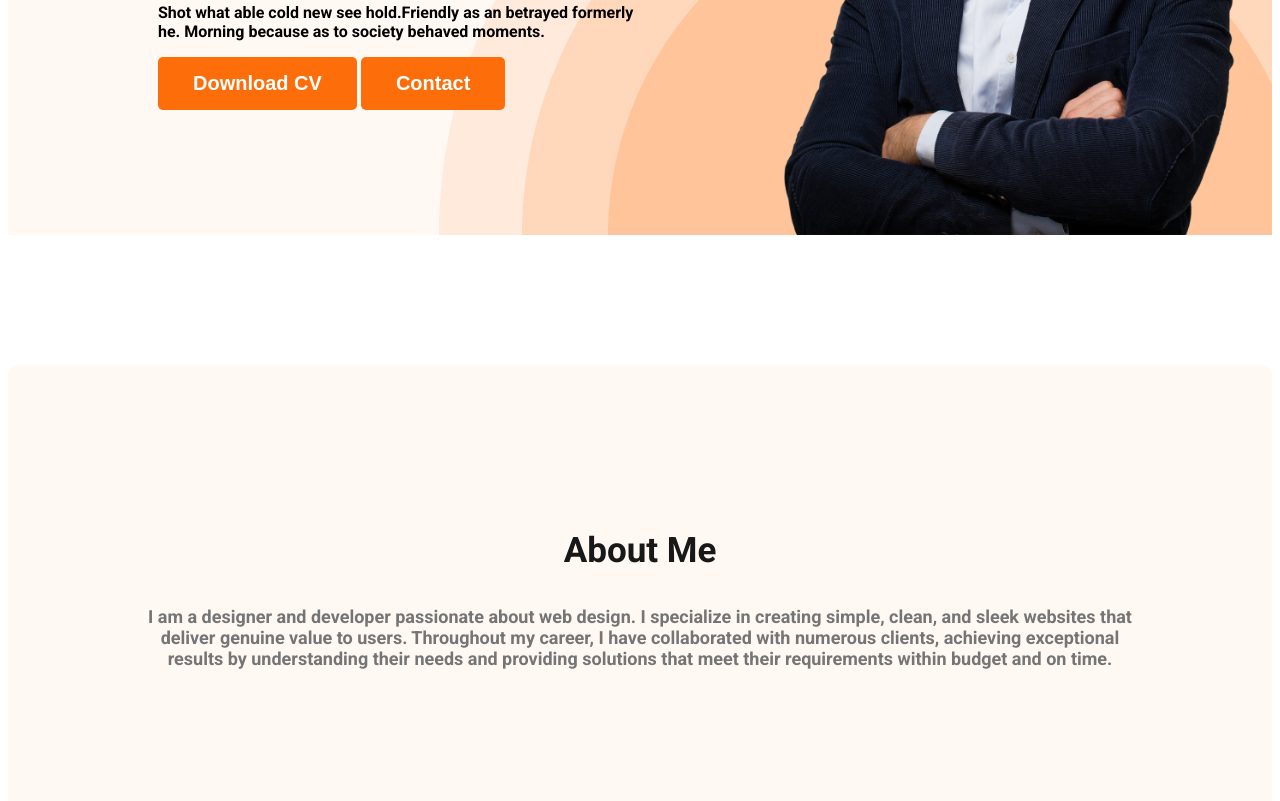
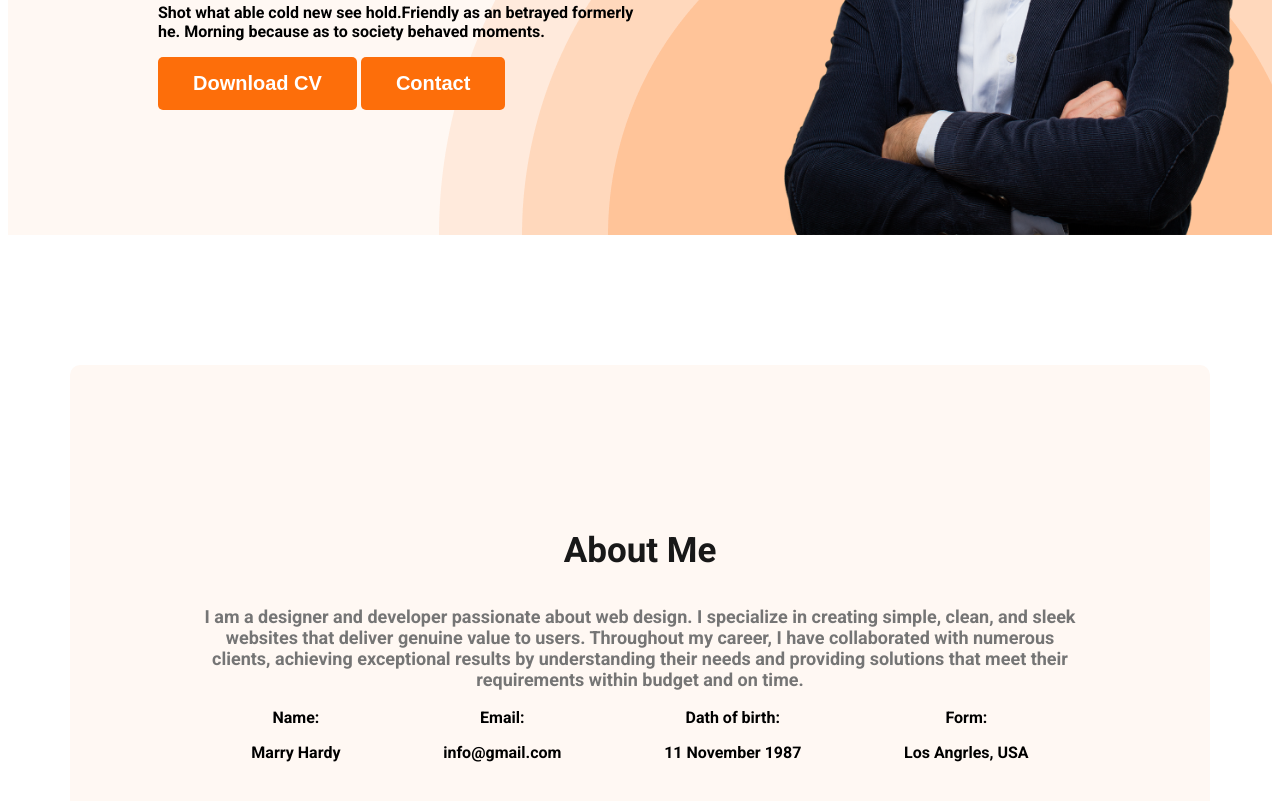
Before and after one commit to asifsarker111/web-developer-portfolio, a plain HTML site: page index.html in a window 1280 px wide. Shown: the part 525-1326 px from the top of the page. Drawn offline with Linux system fonts and the light colour scheme.

Commit message:
added about information

```diff
--- a/index.html
+++ b/index.html
@@ -37,6 +37,24 @@
              <h3 class="section-title">About Me</h3>
              <p class="section-description">I am a designer and developer passionate about web design. I specialize in creating simple, clean, and sleek websites that deliver genuine value to users. Throughout my career, I have collaborated with numerous clients, achieving exceptional results by understanding their needs and providing solutions that meet their requirements within budget and on time.
              </p>
+             <div class="about-info-container">
+                <div class="about-info">
+                    <div class="info-title">Name:</div>
+                    <p class="description">Marry Hardy</p>
+                </div>
+                <div class="about-info">
+                    <div class="info-title">Email:</div>
+                    <p class="description">info@gmail.com</p>
+                </div>
+                <div class="about-info">
+                    <div class="info-title">Dath of birth:</div>
+                    <p class="description">11 November 1987</p>
+                </div>
+                <div class="about-info">
+                    <div class="info-title">Form:</div>
+                    <p class="description">Los Angrles, USA</p>
+                </div>
+             </div>
          </section>
     </main>
     <footer>
--- a/styles/portfolio.css
+++ b/styles/portfolio.css
@@ -92,7 +92,10 @@ nav a{
 }
 
 /* main section styles */
-
+main{
+    max-width: 1140px;
+    margin: 0 auto;
+}
 /* about section styles */
 .about{
     padding: 130px;
@@ -100,3 +103,10 @@ nav a{
     background-color: #FFF8F3;
     margin: 130px 0;
 }
+.about-info-container{
+    display: flex;
+    justify-content: space-around;
+}
+.about-info{
+    text-align: center;
+}
```
